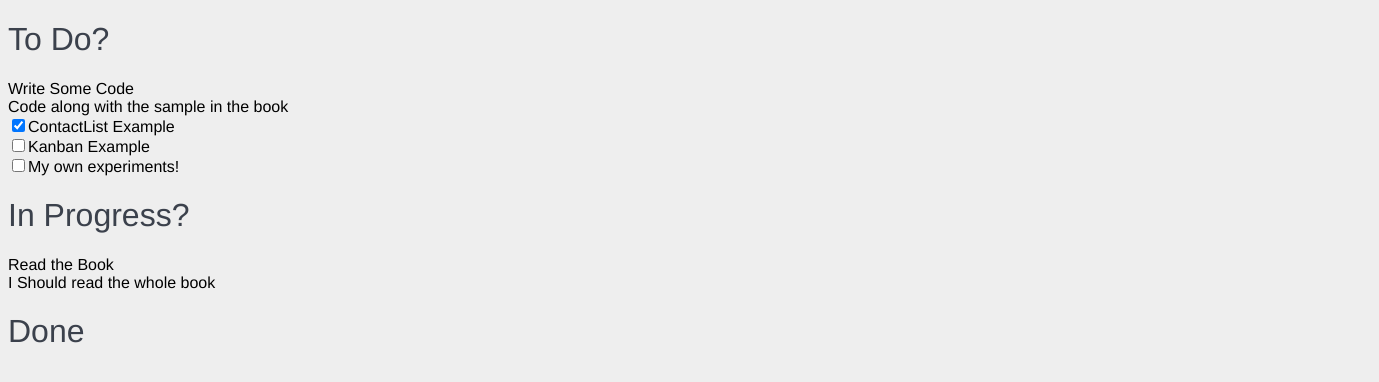
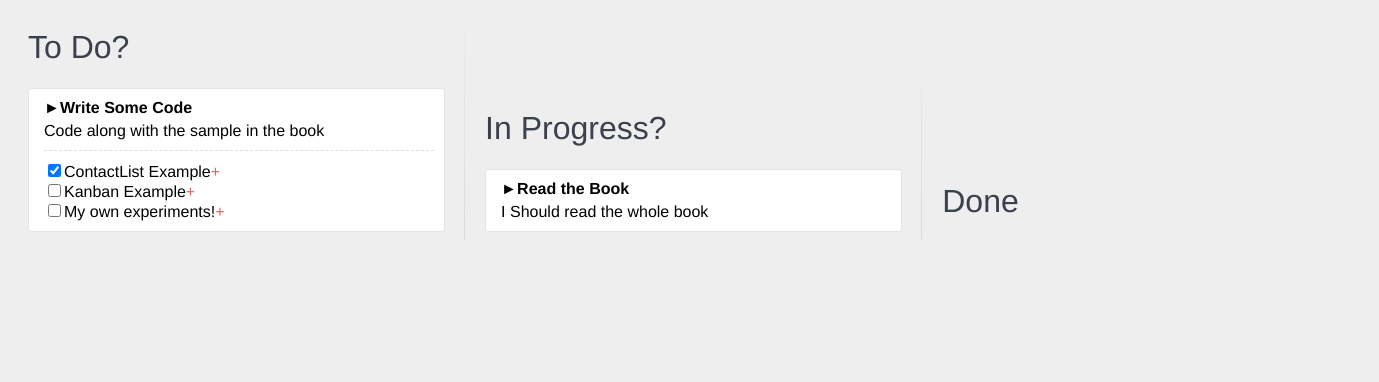
Before and after one commit to snytkine/rts1, a React app: page / in a window 1280 px wide. Shown: the top 382 px of the page, 1379 px wide, since content can reach past the window. Built offline with nearby package versions, Linux system fonts and the light colour scheme; the HTML template or start-up script is replaced by a standard one.

Commit message:
Styled app

```diff
--- a/app/src/components/CheckList/checklist.tsx
+++ b/app/src/components/CheckList/checklist.tsx
@@ -11,7 +11,7 @@
 
   render(){
     let tasks = this.props.tasks.map(task => {
-      return <li className="checklist__taks">
+      return <li className="checklist__task">
         <input type="checkbox" defaultChecked={task.done} />
         {task.name}
         <a href="#" className="checklist__task--remove" />
--- a/app/stylesheets/1_Settings/_settings.colors.css
+++ b/app/stylesheets/1_Settings/_settings.colors.css
@@ -13,4 +13,5 @@
   --cardBorder: silver;
   --textBackGround: #f4f4f4;
   --heading: #3b414c;
+
 }
--- a/app/stylesheets/6_Components/_components.app.css
+++ b/app/stylesheets/6_Components/_components.app.css
@@ -2,3 +2,67 @@
   font-size: 15px;
   color: black;
 }
+
+
+.list {
+  position: relative;
+  display: inline-block;
+  vertical-aligh: top;
+  white-space: normal;
+  height: 100%;
+  width: 33%;
+  padding: 0 20px;
+  overflow: auto;
+}
+
+.list:not(:last-child):after {
+  content: "";
+  position: absolute;
+  top: 0;
+  right: 0;
+  width: 1px;
+  height: 99%;
+  background: linear-gradient(to bottom, #eee 0%, #ccc 50%, #eee 100%) fixed;
+}
+
+.card {
+  position: relative;
+  z-index: 1;
+  background: white;
+  width: 100%;
+  padding: 10px 10px 10px 15px;
+  margin: 0 0 10px 0;
+  overflow: auto;
+  border: 1px solid #e5e5df;
+  border-radius: 3px;
+  box-sizing: border-box;
+  box-shadow: 0 1px 0 rgba(0 0 0 0.25);
+}
+
+
+.card__title{
+  font-weight: bold;
+  border-bottom: solid 5px transparent;
+}
+
+.card__title:before{
+  display:inline-block;
+  width: 1em;
+  content: '►';
+}
+
+.card__title--is-open:before{
+  content: '▼';
+}
+
+.checklist__task:first-child {
+  margin-top: 10px;
+  padding-top: 10px;
+  border-top: dashed 1px #ddd;
+}
+
+.checklist__task--remove:after{
+  display: inline-block;
+  color: #d66;
+  content: " + ";
+}
```
Also changed, not shown: app/stylesheets/4_Base/base.css (line endings or trailing spaces).
